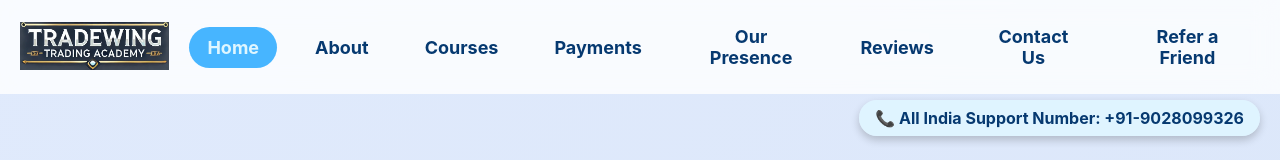
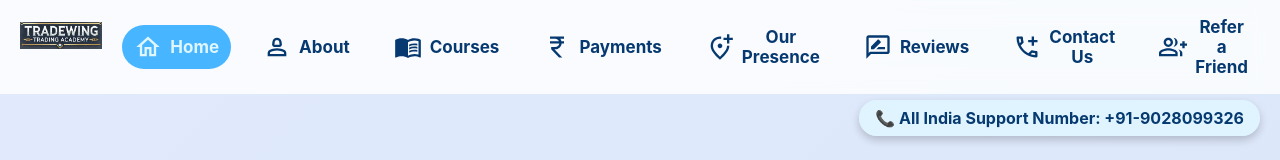
Before and after one commit to arnavbaronia/tradewing-frontend, a React (Create React App) app: page / in a window 1280 px wide. Shown: the top 160 px of the page. Built offline with nearby package versions, Linux system fonts and the light colour scheme.

Commit message:
navbar icons

```diff
--- a/src/Components/HomeNavBar.jsx
+++ b/src/Components/HomeNavBar.jsx
@@ -3,6 +3,14 @@ import { Link, useLocation, useNavigate } from "react-router-dom";
 import "../Styles/HomeNavBar.css";
 import { FiMenu } from "react-icons/fi";
 import logo from "../assets/twlogotransparentt.png";
+import HomeOutlinedIcon from '@mui/icons-material/HomeOutlined';
+import Person2OutlinedIcon from '@mui/icons-material/Person2Outlined';
+import MenuBookOutlinedIcon from '@mui/icons-material/MenuBookOutlined';
+import CurrencyRupeeOutlinedIcon from '@mui/icons-material/CurrencyRupeeOutlined';
+import AddLocationAltOutlinedIcon from '@mui/icons-material/AddLocationAltOutlined';
+import RateReviewOutlinedIcon from '@mui/icons-material/RateReviewOutlined';
+import AddIcCallOutlinedIcon from '@mui/icons-material/AddIcCallOutlined';
+import GroupAddOutlinedIcon from '@mui/icons-material/GroupAddOutlined';
 
 const HomeNavBar = () => {
   const [menuOpen, setMenuOpen] = useState(false);
@@ -66,30 +74,35 @@ const HomeNavBar = () => {
           className={`nav-link ${isActive("/")}`}
           onClick={handleHomeClick}
         >
+          <HomeOutlinedIcon className="nav-icon" />
           Home
         </span>
         <span
           className={`nav-link ${isActive("/about")}`}
           onClick={() => handleSectionClick("about-us")}
         >
+          <Person2OutlinedIcon className="nav-icon" />
           About
         </span>
         <span
           className={`nav-link ${isActive("/courses")}`}
           onClick={() => handleSectionClick("courses")}
         >
+          <MenuBookOutlinedIcon className="nav-icon" />
           Courses
         </span>
         <span
           className={`nav-link ${isActive("/payments")}`}
           onClick={() => handleSectionClick("payments")}
         >
+          <CurrencyRupeeOutlinedIcon className="nav-icon" />
           Payments
         </span>
         <span
           className={`nav-link ${isActive("/presence")}`}
           onClick={() => handleSectionClick("our-presence")}
         >
+          <AddLocationAltOutlinedIcon className="nav-icon" />
           Our Presence
         </span>
         <Link
@@ -97,6 +110,7 @@ const HomeNavBar = () => {
           className={`nav-link ${isActive("/reviews")}`}
           onClick={handleLinkClick}
         >
+          <RateReviewOutlinedIcon className="nav-icon" />
           Reviews
         </Link>
         <Link
@@ -104,6 +118,7 @@ const HomeNavBar = () => {
           className={`nav-link ${isActive("/contact")}`}
           onClick={handleLinkClick}
         >
+          <AddIcCallOutlinedIcon className="nav-icon" />
           Contact Us
         </Link>
         <Link
@@ -111,6 +126,7 @@ const HomeNavBar = () => {
           className={`nav-link ${isActive("/refer")}`}
           onClick={handleLinkClick}
         >
+          <GroupAddOutlinedIcon className="nav-icon" />
           Refer a Friend
         </Link>
       </div>
--- a/src/Styles/HomeNavBar.css
+++ b/src/Styles/HomeNavBar.css
@@ -108,6 +108,20 @@ body {
   color: #DFF6FF;
 }
 
+.nav-buttons .nav-link {
+  display: flex;
+  align-items: center;
+  gap: 8px;
+  font-size: 17px;
+  cursor: pointer;
+  padding: 8px 12px;
+  transition: color 0.3s ease;
+}
+
+.nav-buttons .nav-icon {
+  font-size: 28px;
+}
+
 @media (max-width: 768px) {
   .menu-icon {
     display: block;
```
